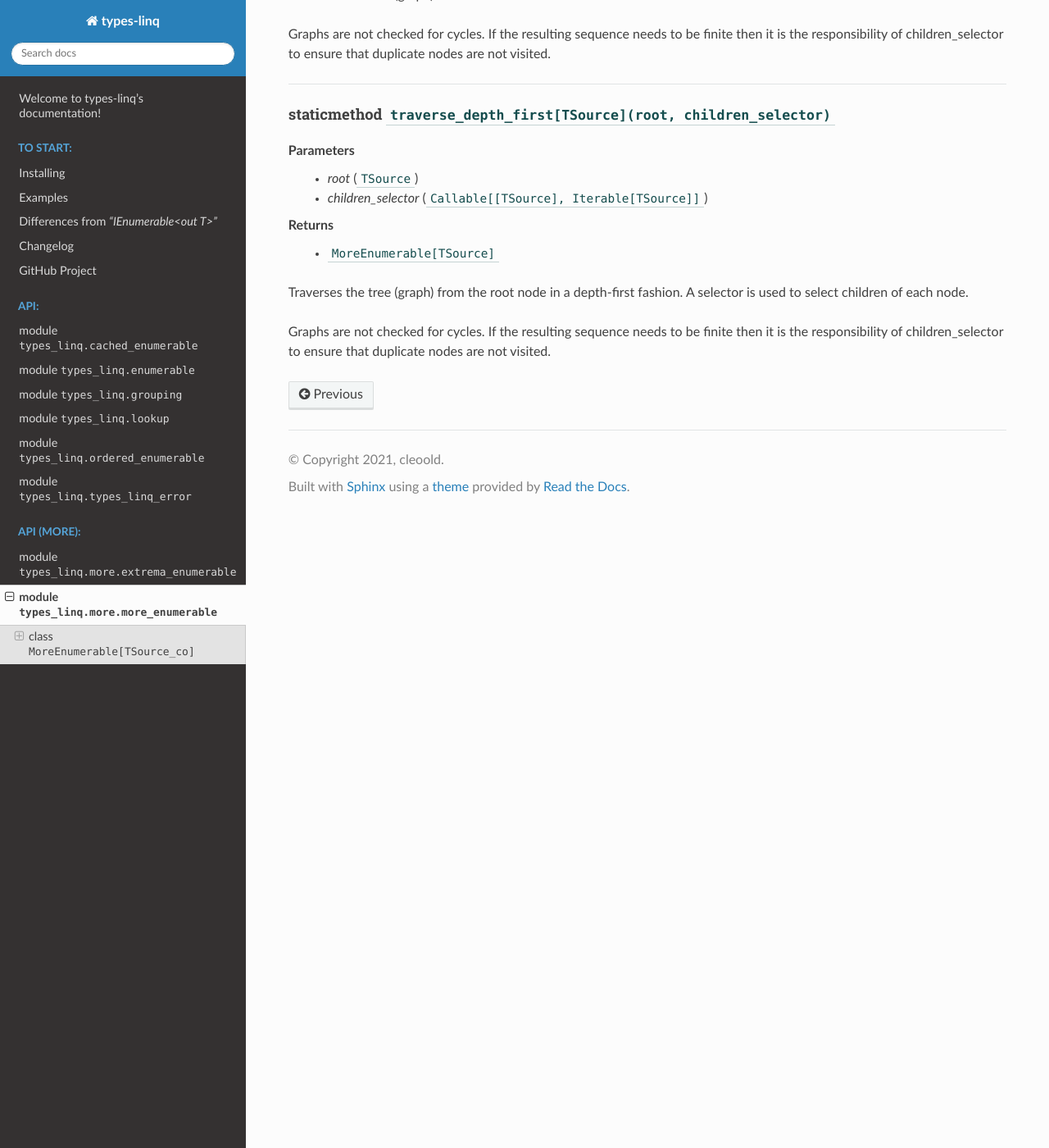
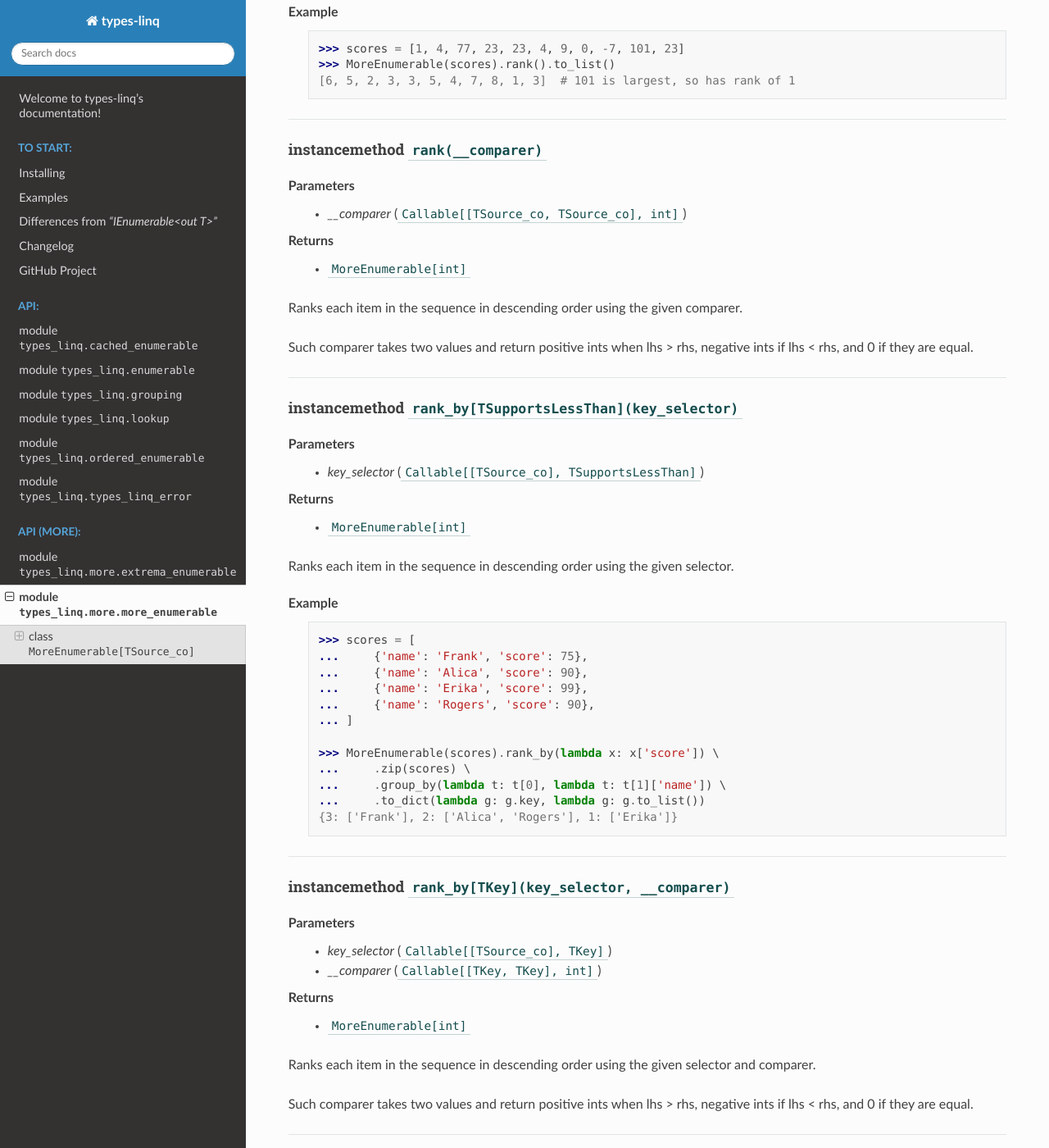
Before and after one commit to cleoold/types-linq, a Sphinx documentation site: the page built from doc/api/more/types_linq.more.more_enumerable.rst, in a window 1280 px wide and 1400 px high, scrolled down 7414 px. Shown: the whole window at 82% size. Built offline with Sphinx 7.4.7 and the Read the Docs theme 2.0.0, drawn with Linux system fonts in a browser that asks for light colours; some of the changed text lies outside the part shown.

Commit message:
add rank(), rank_by()
https://github.com/morelinq/MoreLINQ/issues/826

```diff
--- a/doc/api/more/types_linq.more.more_enumerable.rst
+++ b/doc/api/more/types_linq.more.more_enumerable.rst
@@ -334,6 +334,86 @@ Example
 
 ----
 
+instancemethod ``rank[TSupportsLessThan]()``
+----------------------------------------------
+
+Constraint
+  - `self`: ``MoreEnumerable[TSupportsLessThan]``
+
+Returns
+  - ``MoreEnumerable[int]``
+
+Ranks each item in the sequence in descending order.
+
+Example
+    >>> scores = [1, 4, 77, 23, 23, 4, 9, 0, -7, 101, 23]
+    >>> MoreEnumerable(scores).rank().to_list()
+    [6, 5, 2, 3, 3, 5, 4, 7, 8, 1, 3]  # 101 is largest, so has rank of 1
+
+----
+
+instancemethod ``rank(__comparer)``
+-------------------------------------
+
+Parameters
+  - `__comparer` (``Callable[[TSource_co, TSource_co], int]``)
+
+Returns
+  - ``MoreEnumerable[int]``
+
+Ranks each item in the sequence in descending order using the given comparer.
+
+Such comparer takes two values and return positive ints when lhs > rhs, negative ints
+if lhs < rhs, and 0 if they are equal.
+
+----
+
+instancemethod ``rank_by[TSupportsLessThan](key_selector)``
+-------------------------------------------------------------
+
+Parameters
+  - `key_selector` (``Callable[[TSource_co], TSupportsLessThan]``)
+
+Returns
+  - ``MoreEnumerable[int]``
+
+Ranks each item in the sequence in descending order using the given selector.
+
+Example
+    .. code-block:: python
+
+        >>> scores = [
+        ...     {'name': 'Frank', 'score': 75},
+        ...     {'name': 'Alica', 'score': 90},
+        ...     {'name': 'Erika', 'score': 99},
+        ...     {'name': 'Rogers', 'score': 90},
+        ... ]
+
+        >>> MoreEnumerable(scores).rank_by(lambda x: x['score']) \
+        ...     .zip(scores) \
+        ...     .group_by(lambda t: t[0], lambda t: t[1]['name']) \
+        ...     .to_dict(lambda g: g.key, lambda g: g.to_list())
+        {3: ['Frank'], 2: ['Alica', 'Rogers'], 1: ['Erika']}
+
+----
+
+instancemethod ``rank_by[TKey](key_selector, __comparer)``
+------------------------------------------------------------
+
+Parameters
+  - `key_selector` (``Callable[[TSource_co], TKey]``)
+  - `__comparer` (``Callable[[TKey, TKey], int]``)
+
+Returns
+  - ``MoreEnumerable[int]``
+
+Ranks each item in the sequence in descending order using the given selector and comparer.
+
+Such comparer takes two values and return positive ints when lhs > rhs, negative ints
+if lhs < rhs, and 0 if they are equal.
+
+----
+
 staticmethod ``traverse_breath_first[TSource](root, children_selector)``
 --------------------------------------------------------------------------
 
--- a/doc/api_spec.py
+++ b/doc/api_spec.py
@@ -194,6 +194,8 @@ modules: list[ModuleSpec] = [
                     'maxima_by',
                     'minima_by',
                     'pipe',
+                    'rank',
+                    'rank_by',
                     'traverse_breath_first',
                     'traverse_depth_first',
                 },
```
Also changed, not shown: 3 other files.
